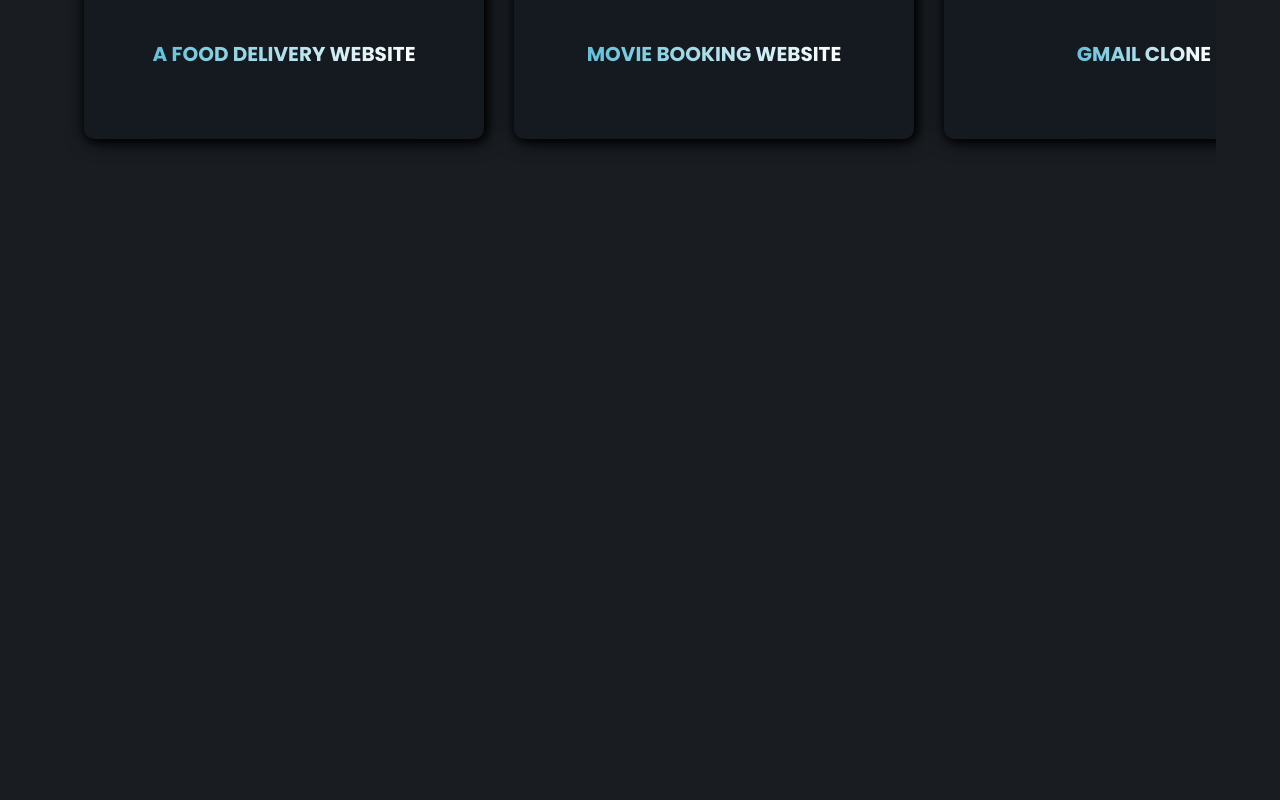
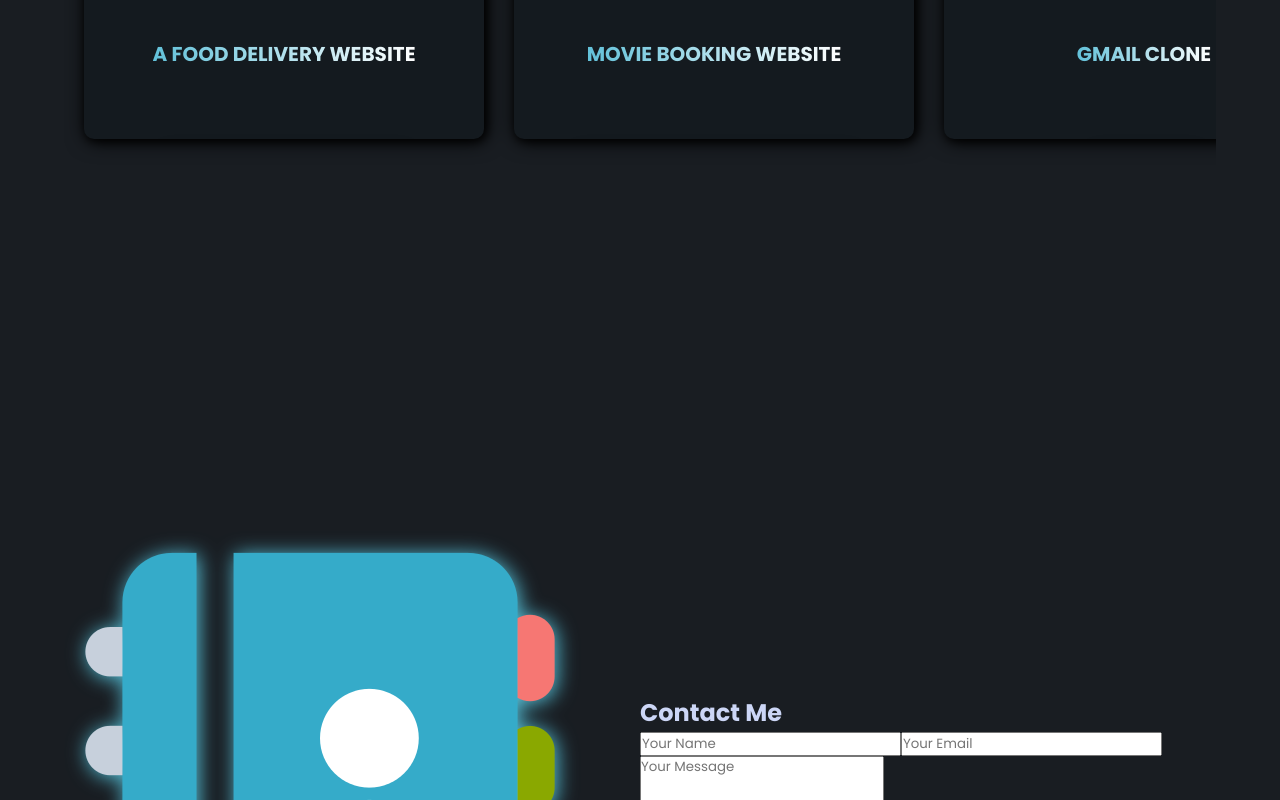
Before and after one commit to itssaurabhsingh07/Portfolio, a React (Vite) app: page / in a window 1280 px wide. Shown: the part 2000-2800 px from the top of the page. Before the commit the page ends 2400 px from the top, so only its background shows below. Built offline with nearby package versions, Linux system fonts and the light colour scheme.

Commit message:
Contact Form Acceptance

```diff
--- a/src/App.jsx
+++ b/src/App.jsx
@@ -3,6 +3,7 @@
 import Home from './components/Home/Home'
 import About from './components/About/About'
 import Projects from './components/projects/Projects'
+import Contact from './components/Contact/Contact'
 function App() {
 
 
@@ -12,6 +13,7 @@
     <Home/>
     <About/>
     <Projects/>
+    <Contact/>
     </>
   )
 }
--- /dev/null
+++ b/src/components/Contact/Contact.css
@@ -0,0 +1,24 @@
+#contact{
+    width: 100%;
+    height: 100%;
+    display: flex;
+}
+.leftcontact{
+    width: 50%;
+    height: 100vh;
+    display: flex;
+    justify-content: center;
+    align-items: center;
+}
+.leftcontact img{
+    width: 80%;
+    filter: drop-shadow(2px 2px 10px rgb(87,196,220));
+}
+.rightcontact{
+    width: 50%;
+    height: 100vh;
+    display: flex;
+    justify-content: center;
+    align-items: center;
+
+}
--- /dev/null
+++ b/src/components/Contact/Contact.jsx
@@ -0,0 +1,23 @@
+import React from 'react'
+import "./Contact.css"
+import con from "../../assets/contact.png"
+function Contact() {
+  return (
+    <div id='contact'>
+        <div className='leftcontact'>
+           <img src={con} alt=''/>
+        </div>
+        <div className='rightcontact'>
+            <form action ="https://formspree.io/f/xdkbezza" method='POST' className='form'>
+                <h2>Contact Me</h2>
+                <input type="text" placeholder='Your Name' name='name' required/>
+                <input type="email" placeholder='Your Email' name='email' required/>
+                <textarea name="message" rows="7" placeholder='Your Message' required></textarea>
+                <button type='submit' className='btn btn-primary'>Send Message</button>
+            </form>
+        </div>
+    </div>
+  )
+}
+
+export default Contact
```
